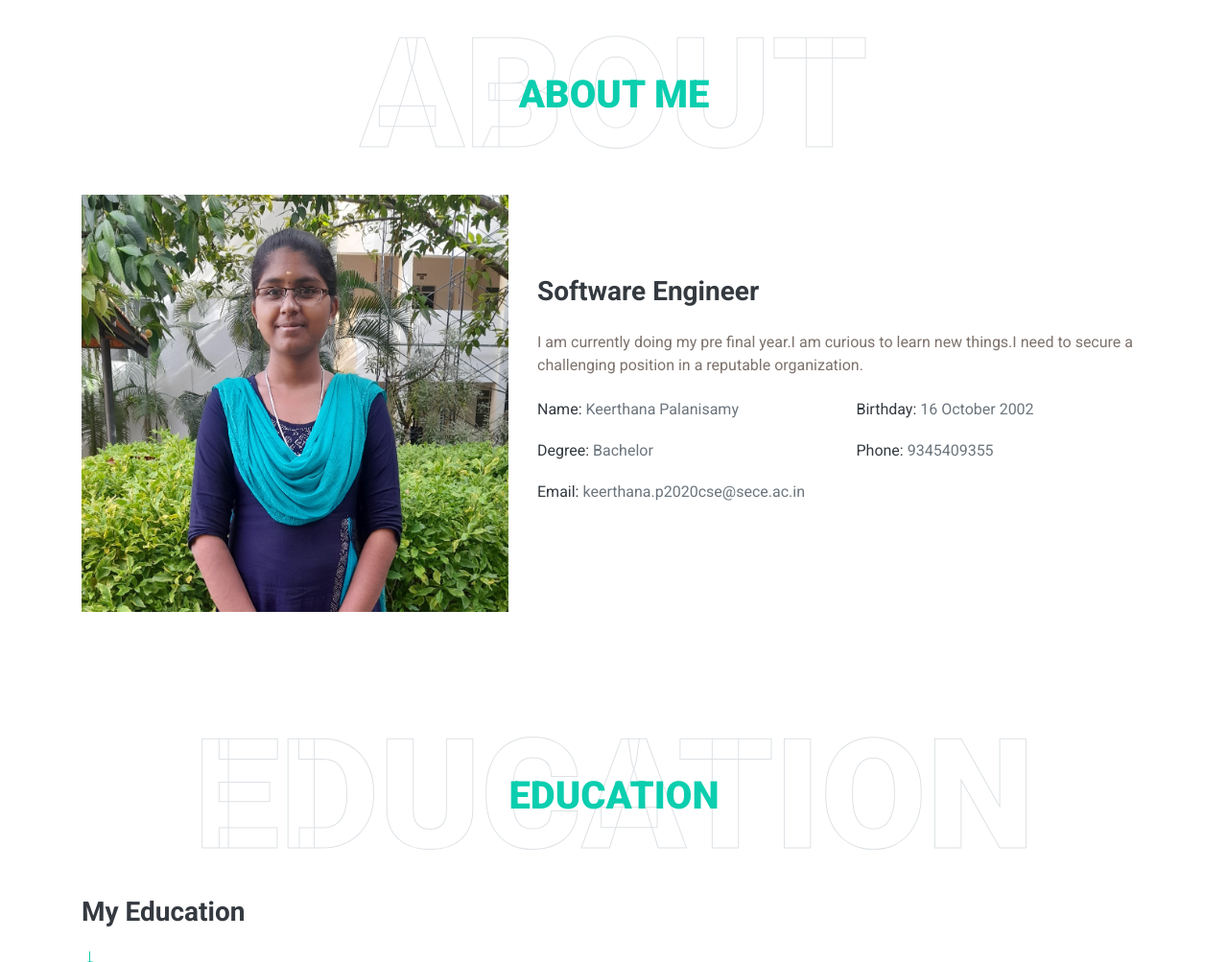
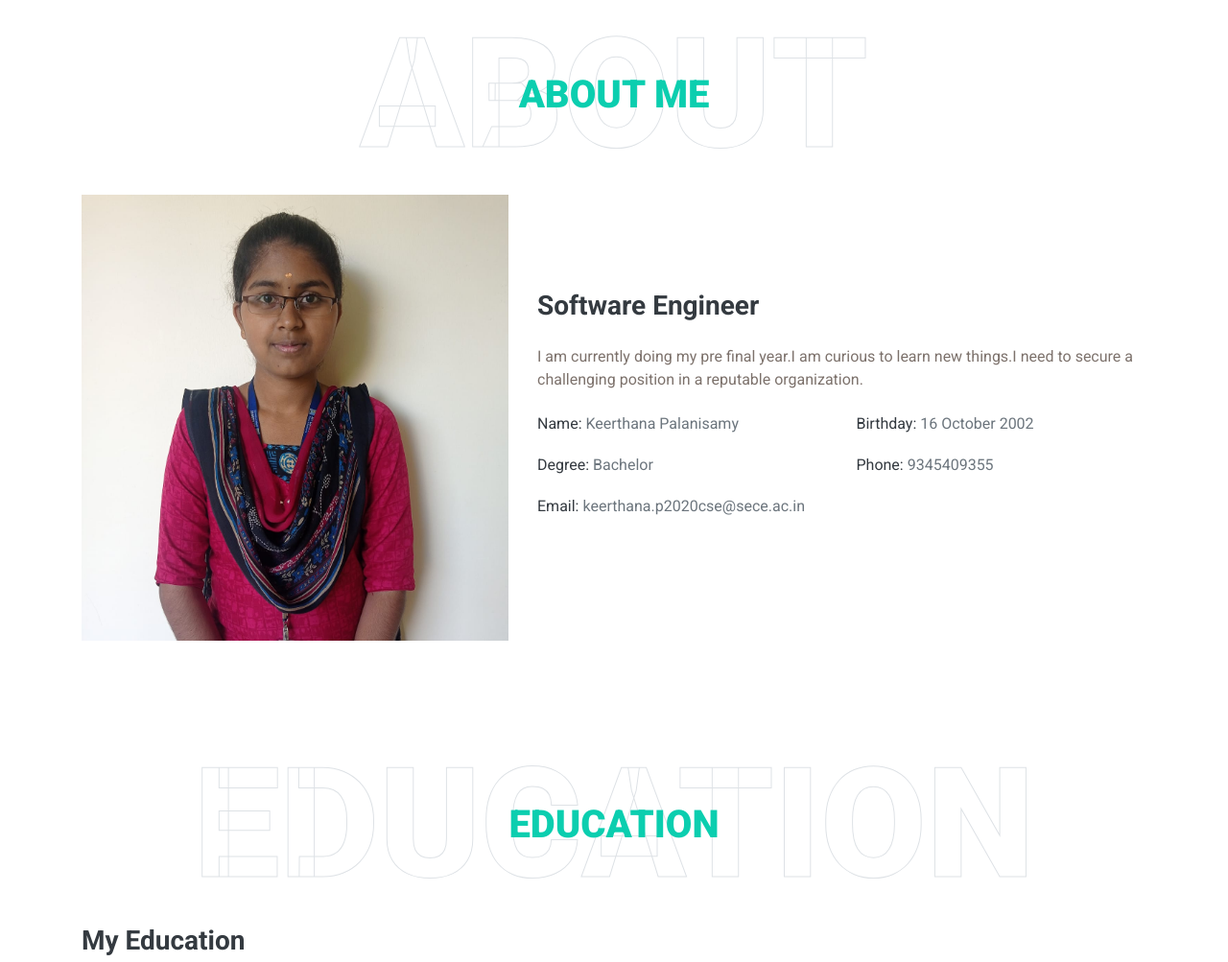
Before and after one commit to keerthana16-p/Portfolio, a plain HTML site: page index.html in a window 1280 px wide. Shown: the part 893-1896 px from the top of the page at 96% size. Drawn offline with nearby package versions, Linux system fonts and the light colour scheme.

Commit message:
Update index.html

```diff
--- a/index.html
+++ b/index.html
@@ -100,7 +100,7 @@
             </div>
             <div class="row align-items-center">
                 <div class="col-lg-5 pb-4 pb-lg-0">
-                    <img class="img-fluid" src="img/keerthu3-1.jpg" alt="">
+                    <img class="img-fluid" src="img/keerthu1.jpeg" alt="">
                 </div>
                 <div class="col-lg-7">
                     <h3 class="mb-4">Software Engineer</h3>
```
